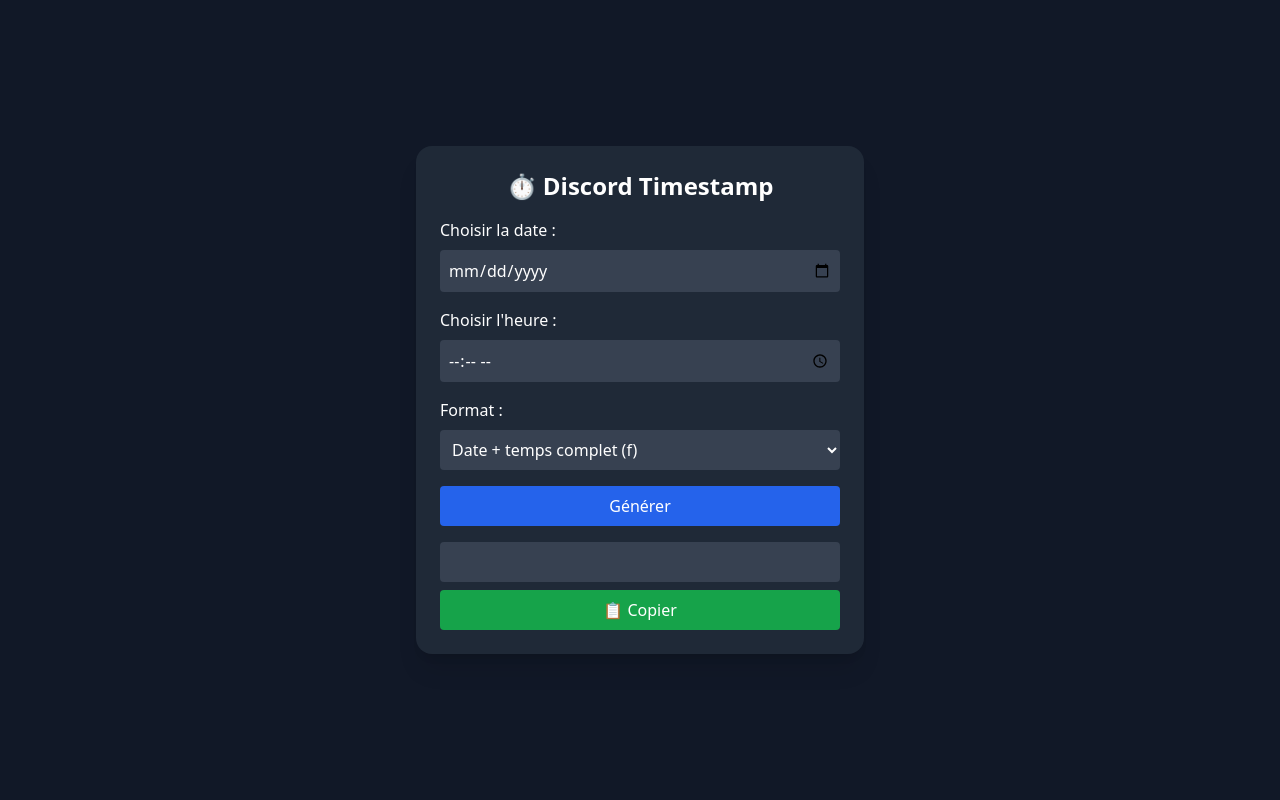
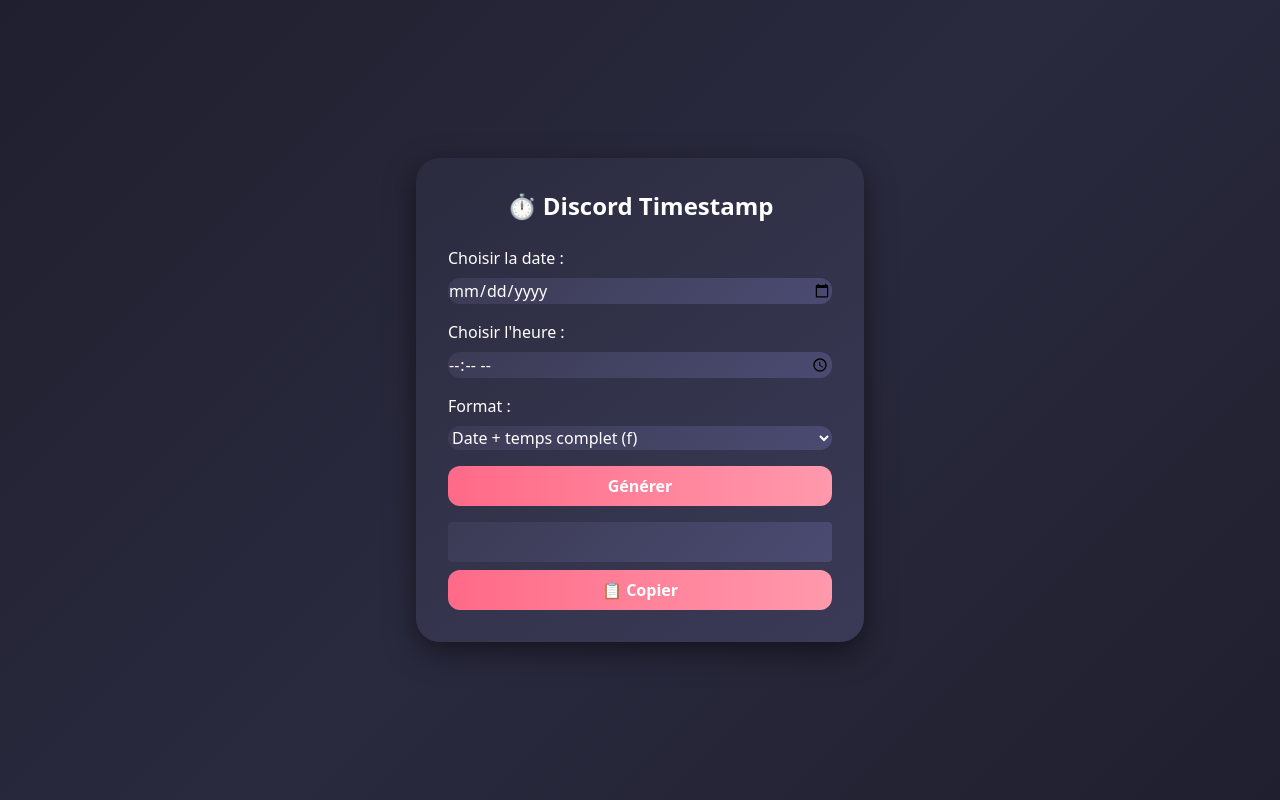
Before and after one commit to imroxxor/Timestamp-Generator-Website-HTML, a plain HTML site: page index.html in a window 1280 px wide. Drawn offline with nearby package versions, Linux system fonts and the light colour scheme.

Commit message:
Enhance styling and structure of index.html

```diff
--- a/index.html
+++ b/index.html
@@ -6,20 +6,62 @@
 <title>Discord Timestamp Generator</title>
 <script src="https://cdn.tailwindcss.com"></script>
 <style>
-  /* Conteneur de tous les toasts */
+  /* Global gradient background */
+  body {
+    background: linear-gradient(135deg, #1f1f2e, #2a2a3f, #1f1f2e);
+  }
+
+  /* Styled container */
+  .container {
+    background: linear-gradient(145deg, #2b2b3f, #3a3a57);
+    padding: 2rem;
+    border-radius: 1.5rem;
+    box-shadow: 0 10px 30px rgba(0,0,0,0.5);
+  }
+
+  /* Inputs / select style */
+  input, select {
+    background: linear-gradient(135deg, #3b3b55, #4b4b72);
+    border: none;
+    outline: none;
+    color: white;
+    padding: 0.5rem;
+    border-radius: 0.75rem;
+    transition: all 0.3s ease;
+  }
+  input:focus, select:focus {
+    background: linear-gradient(135deg, #5a5ac0, #7b7bd0);
+    box-shadow: 0 0 10px rgba(123,123,208,0.7);
+  }
+
+  /* Buttons gradient */
+  .btn-gradient {
+    background: linear-gradient(90deg, #ff6a88, #ff99ac);
+    color: white;
+    font-weight: bold;
+    padding: 0.5rem 1rem;
+    border-radius: 0.75rem;
+    transition: all 0.3s ease;
+  }
+  .btn-gradient:hover {
+    background: linear-gradient(90deg, #ff99ac, #ff6a88);
+    transform: translateY(-2px);
+    box-shadow: 0 5px 15px rgba(255,105,136,0.5);
+  }
+
+  /* Toast container */
   #toast-container {
     position: fixed;
     bottom: 2rem;
     right: 2rem;
     display: flex;
-    flex-direction: column-reverse; /* le nouveau toast en bas */
+    flex-direction: column-reverse;
     gap: 0.5rem;
     z-index: 1000;
   }
 
-  /* Toast individuel */
   .toast {
-    background-color: #22c55e;
+    background: linear-gradient(90deg, #22c55e, #4ade80);
     color: white;
     padding: 1rem 1.5rem;
     border-radius: 0.75rem;
@@ -31,16 +73,12 @@
     transition: opacity 0.3s ease, transform 0.3s ease;
     position: relative;
     overflow: hidden;
-    min-width: 200px;
+    min-width: 220px;
   }
-
-  /* Toast visible */
   .toast.show {
     opacity: 1;
     transform: translateY(0);
   }
-
-  /* Barre de progression */
   .toast .progress {
     position: absolute;
     bottom: 0;
@@ -51,26 +89,25 @@
     transform-origin: right;
     animation: shrink 5s linear forwards;
   }
-
   @keyframes shrink {
     from { transform: scaleX(1); }
     to { transform: scaleX(0); }
   }
 </style>
 </head>
-<body class="bg-gray-900 text-white flex items-center justify-center min-h-screen">
+<body class="flex items-center justify-center min-h-screen text-white">
 
-<div class="bg-gray-800 p-6 rounded-2xl shadow-xl w-full max-w-md">
-  <h1 class="text-2xl font-bold mb-4 text-center">⏱ Discord Timestamp</h1>
+<div class="container w-full max-w-md">
+  <h1 class="text-2xl font-bold mb-6 text-center">⏱ Discord Timestamp</h1>
 
   <label class="block mb-2">Choisir la date :</label>
-  <input id="date" type="date" class="w-full mb-4 p-2 rounded bg-gray-700 focus:outline-none"/>
+  <input id="date" type="date" class="w-full mb-4"/>
 
   <label class="block mb-2">Choisir l'heure :</label>
-  <input id="time" type="time" class="w-full mb-4 p-2 rounded bg-gray-700 focus:outline-none"/>
+  <input id="time" type="time" class="w-full mb-4"/>
 
   <label class="block mb-2">Format :</label>
-  <select id="format" class="w-full mb-4 p-2 rounded bg-gray-700 focus:outline-none">
+  <select id="format" class="w-full mb-4">
     <option value="t">Court temps (t)</option>
     <option value="T">Long temps (T)</option>
     <option value="d">Date courte (d)</option>
@@ -80,13 +117,12 @@
     <option value="R">Relatif (R)</option>
   </select>
 
-  <button onclick="generateTimestamp()" class="w-full bg-blue-600 py-2 rounded hover:bg-blue-700 mb-4">Générer</button>
+  <button onclick="generateTimestamp()" class="w-full btn-gradient mb-4">Générer</button>
 
-  <input id="result" type="text" readonly class="w-full p-2 rounded bg-gray-700 focus:outline-none text-center font-mono"/>
-  <button onclick="copyResult()" class="w-full bg-green-600 py-2 rounded hover:bg-green-700 mt-2">📋 Copier</button>
+  <input id="result" type="text" readonly class="w-full p-2 rounded bg-gray-700 focus:outline-none text-center font-mono mb-2"/>
+  <button onclick="copyResult()" class="w-full btn-gradient">📋 Copier</button>
 </div>
 
-<!-- Conteneur pour les toasts -->
 <div id="toast-container"></div>
 
 <script>
@@ -117,7 +153,6 @@
 
   function showToast(message) {
     const container = document.getElementById('toast-container');
-
     const toast = document.createElement('div');
     toast.className = 'toast show';
     toast.textContent = message;
@@ -128,10 +163,9 @@
 
     container.appendChild(toast);
 
-    // Supprimer le toast après 5 secondes
     setTimeout(() => {
       toast.classList.remove('show');
-      setTimeout(() => toast.remove(), 300); // attendre la transition de disparition
+      setTimeout(() => toast.remove(), 300);
     }, 5000);
   }
 </script>
```
